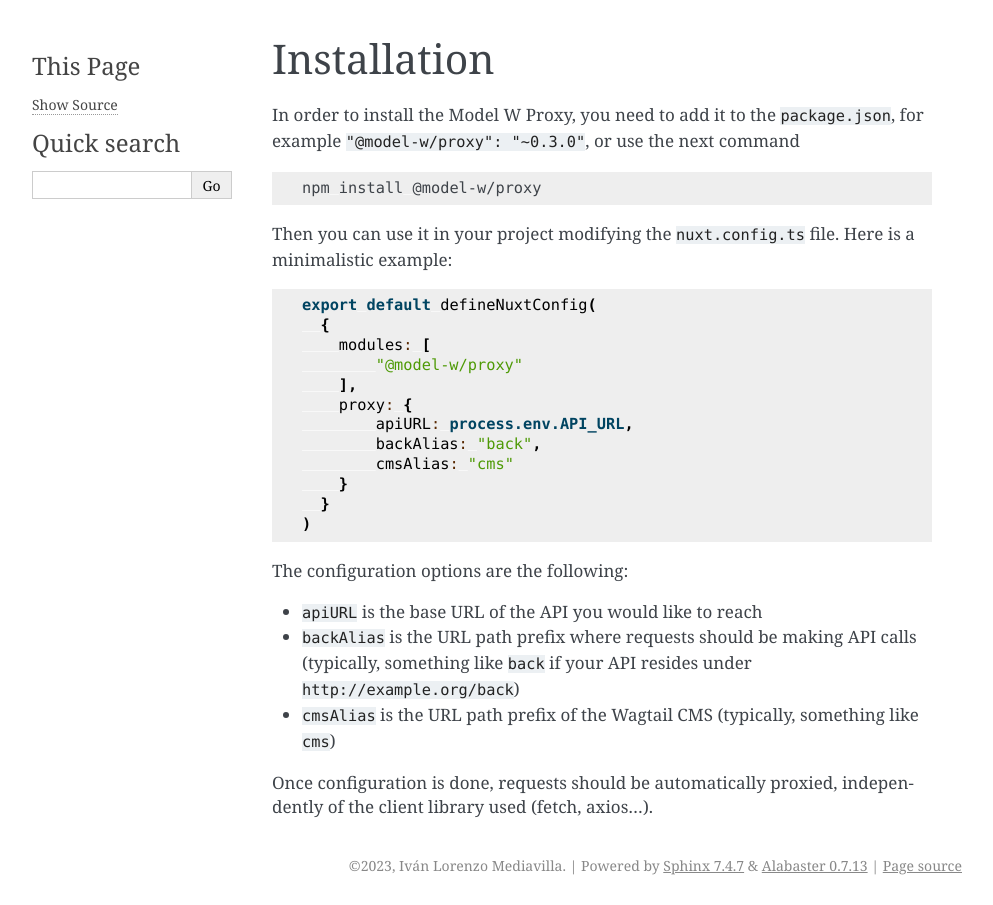
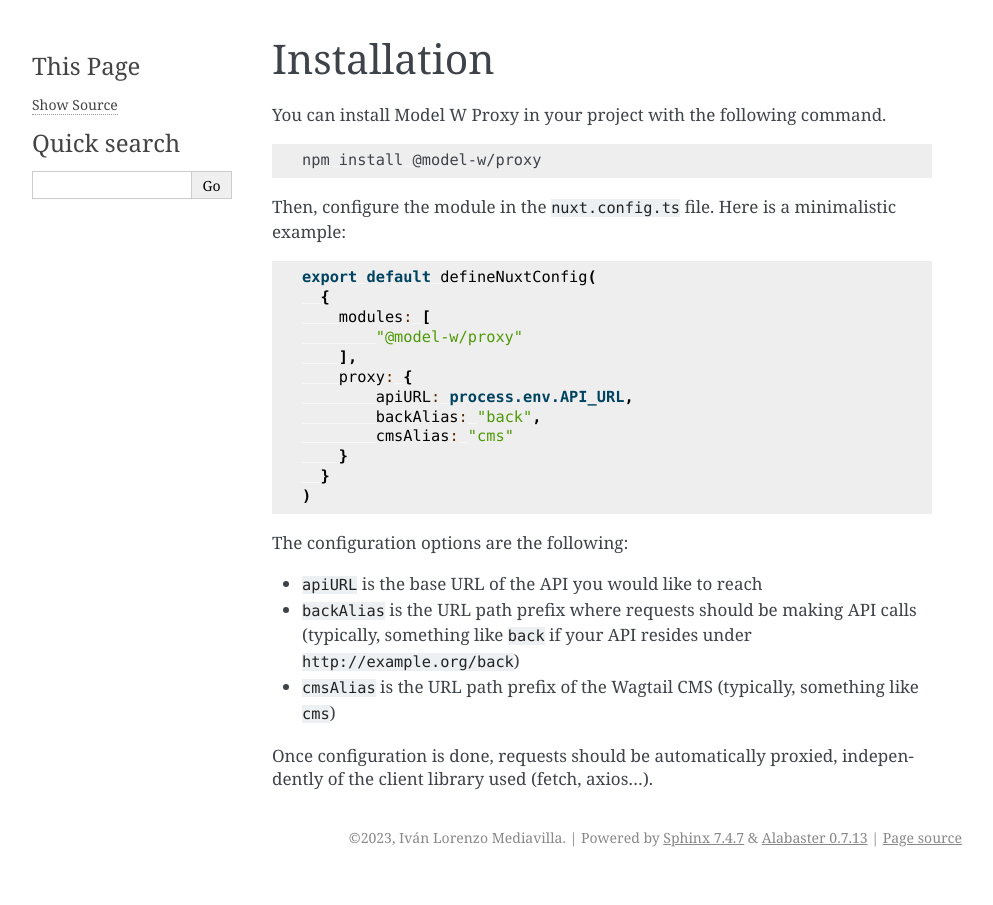
Before and after one commit to ModelW/proxy-ts, a Sphinx documentation site: the page built from doc/source/installation.md, in a window 1280 px wide. Shown: the whole page, without its empty margins (148-1141 px from the left). Built offline with Sphinx 7.4.7, drawn with Linux system fonts in a browser that asks for light colours.

Commit message:
fix(docs): wording

````diff
--- a/doc/source/installation.md
+++ b/doc/source/installation.md
@@ -1,12 +1,12 @@
 # Installation
 
-In order to install the Model W Proxy, you need to add it to the `package.json`, for example `"@model-w/proxy": "~0.3.0"`,
-or use the next command
+You can install Model W Proxy in your project with the following command.
+
 ```shell
 npm install @model-w/proxy
 ```
 
-Then you can use it in your project modifying the `nuxt.config.ts` file.
+Then, configure the module in the `nuxt.config.ts` file.
 Here is a minimalistic example:
 
 ```typescript
````
